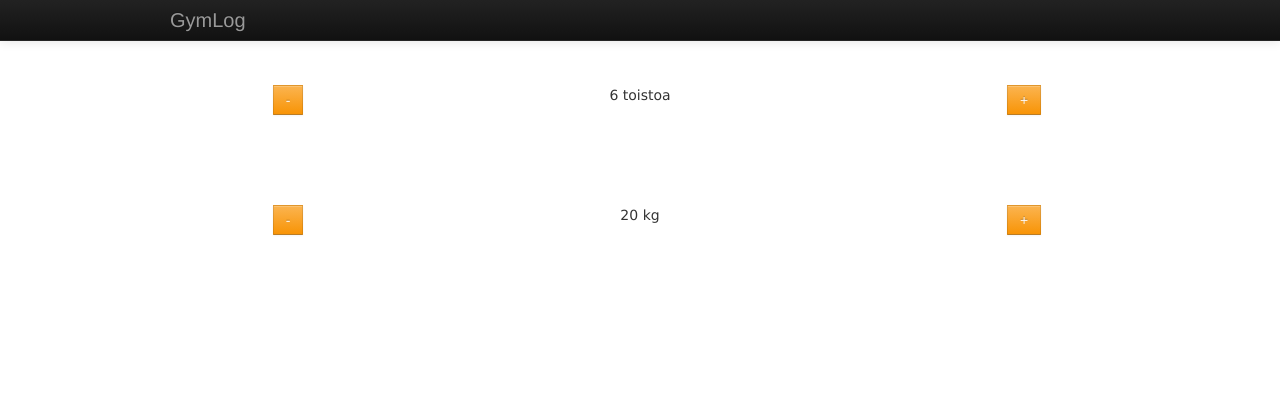
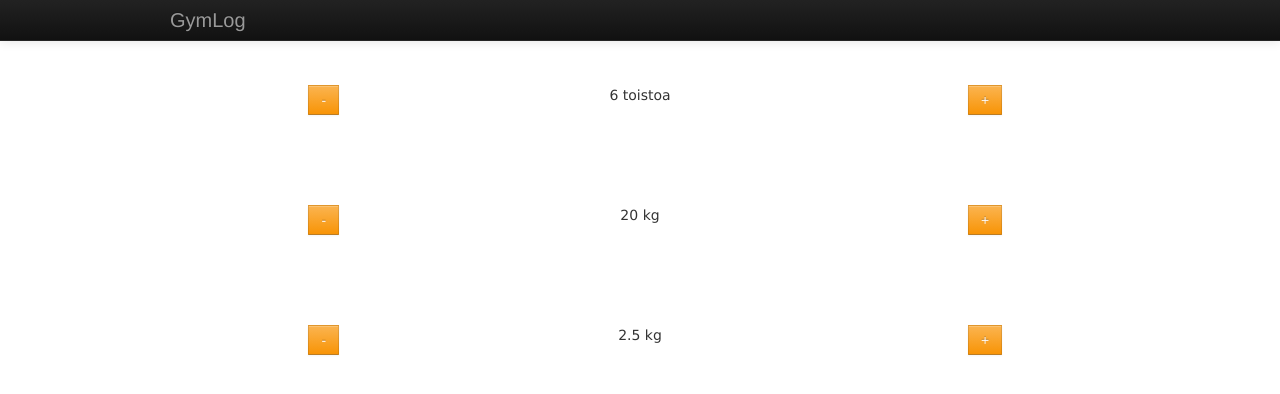
Before and after one commit to samukoo/salivihko, a Django app: page /gymlog/new_workout/ in a window 1280 px wide. Shown: the top 394 px of the page. Run offline with Django 3.2, Linux system fonts and the light colour scheme; parts of the project's set-up code (start-up, migrations or seed data) failed here and were passed over.

Commit message:
div containereilla fiksattu new_workout.html

```diff
--- a/workout/static/js/application.js
+++ b/workout/static/js/application.js
@@ -39,16 +39,18 @@ $("#post_send").on('click',function()
 //	console.log(e.target.Id);
 //});
 
-//"button.inc" click increment funktio.
+//*************************************************************
+//Tämä on toistojen asettamiselle
+//"button.inc_rep" click increment funktio.
 $("#inc_rep").on('click',function()
 {
-var _kg = parseFloat(jQuery(".rep").text()); //"kg" -class tägin sisällä oleva numero intiksi
+var _kg = parseFloat(jQuery(".rep").text()); //"rep" -class tägin sisällä oleva numero intiksi
 jQuery(".rep").text(_kg+1);
 }
 );
 
 
-//"button.dec"click decrement funktio
+//"button.dec_rep"click decrement funktio
 $("#dec_rep").on('click',function()
 {
 var _kg = parseFloat(jQuery(".rep").text());
@@ -56,11 +58,9 @@ jQuery(".rep").text(_kg-1);
 }
 );
 
+//************************************************************
 
-
-
-
-//"button.inc" click increment funktio.
+//"button.inc" click increment funktio. Tämä on kilojen säätämiselle
 $("#inc_kg").on('click',function()
 {
 var _kg = parseFloat(jQuery(".kg").text()); //"kg" -class tägin sisällä oleva numero intiksi
--- a/workout/templates/gymlog/new_workout.html
+++ b/workout/templates/gymlog/new_workout.html
@@ -41,60 +41,8 @@ margin:0px;
       </div>
     </div>
 
-    <div class="container">
+
       <!-- sivun sisältö -->
-
-
-<!-- toistot -->
-                    <div style="
-                    font-family:verdana;
-                    position:absolute;
-                    left:10%;
-                    right:65%;
-                    bottom:75%;
-                    top:10%;
-                    padding:0px;
-                    border:5px solid white;
-                    border-spacing:100px 50px;">
-
-                    <center>
-                    <button class="btn btn-warning" id="dec_rep">-</button><br>
-                  </center>
-
-                  </div>
-
-                  <div style="
-                    font-family:verdana;
-                    position:absolute;
-                    left:35%;
-                    right:35%;
-                    bottom:75%;
-                    top:10%;
-                    padding:0px;
-                    border:5px solid white;
-                    border-spacing:100px 50px;">
-
-                    <center>
-                    <span class="rep">6</span> toistoa
-                    </center>
-                  </div>
-
-                        <div style="
-                        font-family:verdana;
-                        position:absolute;
-                        left:65%;
-                        right:5%;
-                        bottom:75%;
-                        top:10%;
-                        padding:0px;
-                        border:5px solid white;
-                        border-spacing:100px 50px;">
-
-                      <center>
-                      <button class="btn btn-warning" id="inc_rep">+</button><br>
-                    </center>
-                      </div>
-<!-- toistot -->
 
 
 
@@ -105,65 +53,111 @@ margin:0px;
 
 
 
+<!-- toistot -->
+<!--container-->
+      <div style="
+        font-family:verdana;
+        position:absolute;
+        left:5%;
+        right:5%;
+        height:50px;
+        top:10%;
+        padding:0px;
+        border:1px solid white;
+        border-spacing:100px 50px;">
 
+                    <div style="font-family:verdana;position:absolute;left:10%;right:65%;bottom:5%;top:5%;padding:0px;border:1px solid white;border-spacing:100px 50px;">
+                      <center>
+                        <button class="btn btn-warning" id="dec_rep">-</button><br>
+                      </center>
+                    </div>
 
+                  <div style="font-family:verdana;position:absolute;left:35%;right:35%;bottom:5%;top:5%;padding:0px;border:1px solid white;border-spacing:100px 50px;">
+                    <center>
+                      <span class="rep">6</span> toistoa
+                    </center>
+                  </div>
 
-
-
-
-
+                  <div style="font-family:verdana;position:absolute;left:65%;right:5%;bottom:5%;top:5%;padding:0px;border:1px solid white;border-spacing:100px 50px;">
+                    <center>
+                      <button class="btn btn-warning" id="inc_rep">+</button><br>
+                    </center>
+                   </div>
+        </div>
+<!--container-->
+<!-- toistot -->
 
 
 <!-- kilot -->
+<!--container-->
       <div style="
         font-family:verdana;
         position:absolute;
-                    left:10%;
-                    right:65%;
-                    bottom:60%;
+        left:5%;
+        right:5%;
+        height:50px;
         top:25%;
         padding:0px;
-                    border:5px solid white;
+        border:1px solid white;
         border-spacing:100px 50px;">
 
+                    <div style="font-family:verdana;position:absolute;left:10%;right:65%;bottom:5%;top:5%;padding:0px;border:1px solid white;border-spacing:100px 50px;">
                       <center>
                         <button class="btn btn-warning" id="dec_kg">-</button><br>
                       </center>
-
                     </div>
 
-                  <div style="
-                    font-family:verdana;
-                    position:absolute;
-                    left:35%;
-                    right:35%;
-                    bottom:60%;
-                    top:25%;
-                    padding:0px;
-                    border:5px solid white;
-                    border-spacing:100px 50px;">
-
+                  <div style="font-family:verdana;position:absolute;left:35%;right:35%;bottom:5%;top:5%;padding:0px;border:1px solid white;border-spacing:100px 50px;">
                     <center>
                       <span class="kg">20 </span>kg
                     </center>
                   </div>
 
-                        <div style="
-                        font-family:verdana;
-                        position:absolute;
-                        left:65%;
-                        right:5%;
-                        bottom:60%;
-                        top:25%;
-                        padding:0px;
-                        border:5px solid white;
-                        border-spacing:100px 50px;">
-
+                  <div style="font-family:verdana;position:absolute;left:65%;right:5%;bottom:5%;top:5%;padding:0px;border:1px solid white;border-spacing:100px 50px;">
                     <center>
                       <button class="btn btn-warning" id="inc_kg">+</button><br>
                     </center>
                    </div>
+        </div>
+<!--container-->
 <!-- kilot -->
+
+<!-- kilostepit -->
+<!--container-->
+      <div style="
+        font-family:verdana;
+        position:absolute;
+        left:5%;
+        right:5%;
+        height:50px;
+        top:40%;
+        padding:0px;
+        border:1px solid white;
+        border-spacing:100px 50px;">
+
+                    <div style="font-family:verdana;position:absolute;left:10%;right:65%;bottom:5%;top:5%;padding:0px;border:1px solid white;border-spacing:100px 50px;">
+                      <center>
+                        <button class="btn btn-warning" id="dec_step">-</button><br>
+                      </center>
+                    </div>
+
+                  <div style="font-family:verdana;position:absolute;left:35%;right:35%;bottom:5%;top:5%;padding:0px;border:1px solid white;border-spacing:100px 50px;">
+                    <center>
+                      <span class="kg_step">2.5 </span>kg
+                    </center>
+                  </div>
+
+                  <div style="font-family:verdana;position:absolute;left:65%;right:5%;bottom:5%;top:5%;padding:0px;border:1px solid white;border-spacing:100px 50px;">
+                    <center>
+                      <button class="btn btn-warning" id="inc_step">+</button><br>
+                    </center>
+                   </div>
+        </div>
+<!--container-->
+<!-- kilostepit -->
+
+
+
 
 
 
```
Lines whose indentation alone changed are shown as unchanged.
